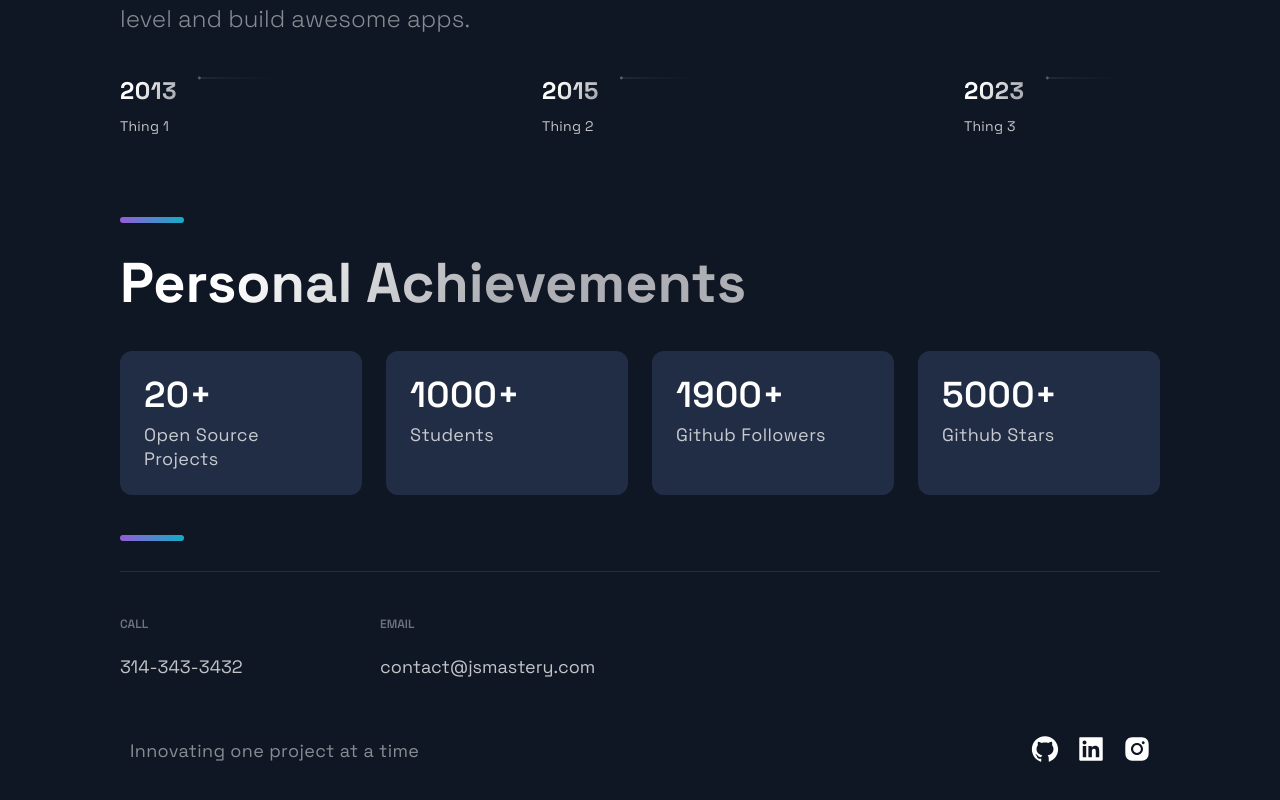
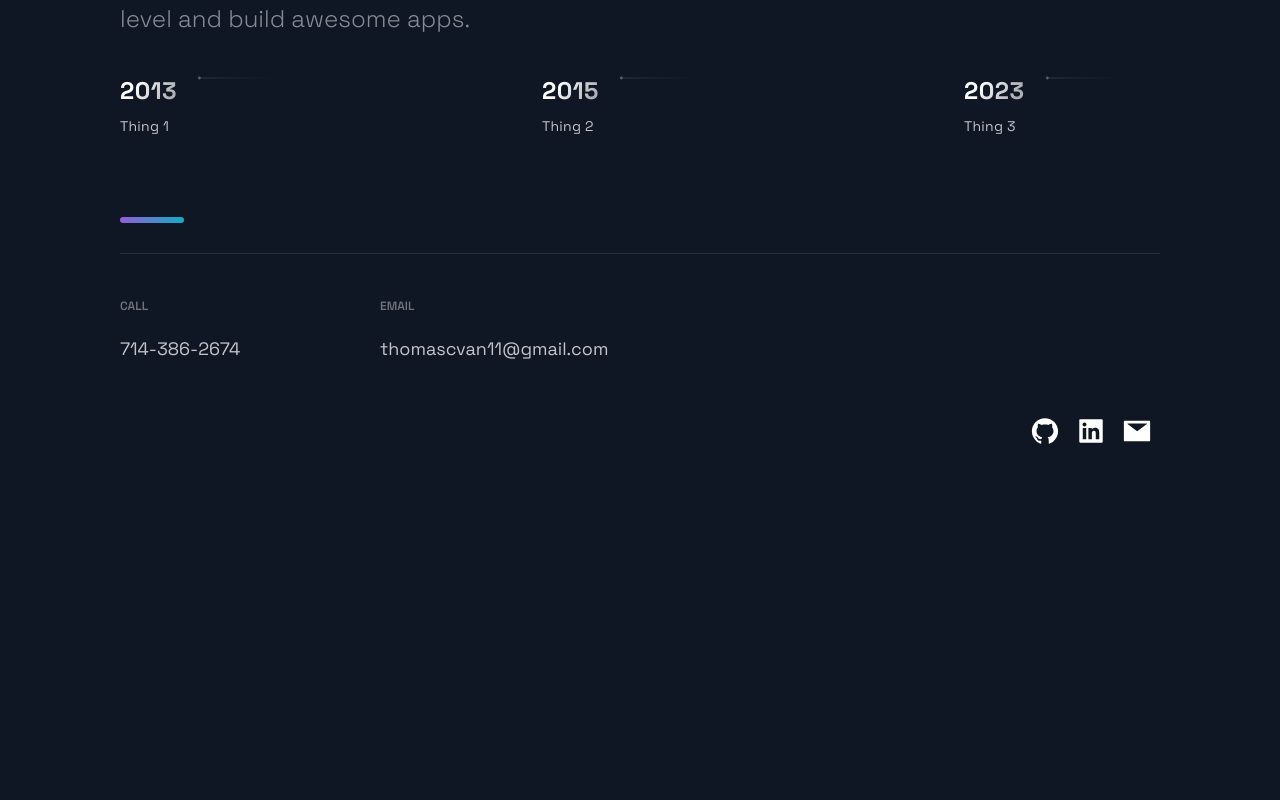
Before and after one commit to thomascvan/thomascvan.github.io, a Next.js app: page / in a window 1280 px wide. Shown: the part 1338-2138 px from the top of the page. After the commit the page ends 1846 px from the top, so only its background shows below. Built offline with nearby package versions, Linux system fonts and the light colour scheme.

Commit message:
updated footer

```diff
--- a/src/components/Footer/Footer.js
+++ b/src/components/Footer/Footer.js
@@ -1,5 +1,5 @@
 import React from 'react';
-import { AiFillGithub, AiFillInstagram, AiFillLinkedin } from 'react-icons/ai';
+import { AiFillGithub, AiFillMail, AiFillLinkedin } from 'react-icons/ai';
 
 import { SocialIcons } from '../Header/HeaderStyles';
 import { CompanyContainer, FooterWrapper, LinkColumn, LinkItem, LinkList, LinkTitle, Slogan, SocialContainer, SocialIconsContainer } from './FooterStyles';
@@ -10,28 +10,28 @@ const Footer = () => {
       <LinkList>
         <LinkColumn>
           <LinkTitle>Call</LinkTitle>
-          <LinkItem href="tel:314-343-3432">314-343-3432</LinkItem>
+          <LinkItem href="tel:714-386-2674">714-386-2674</LinkItem>
         </LinkColumn>
         <LinkColumn>
           <LinkTitle>Email</LinkTitle>
-          <LinkItem href="mailto:contact@jsmastery.com">
-            contact@jsmastery.com
+          <LinkItem href="mailto:thomascvan11@gmail.com">
+          thomascvan11@gmail.com
           </LinkItem>
         </LinkColumn>
       </LinkList>
       <SocialIconsContainer>
         <CompanyContainer>
-          <Slogan>Innovating one project at a time</Slogan>
+          {/* <Slogan>Innovating one project at a time</Slogan> */}
         </CompanyContainer>
         <SocialContainer>
-          <SocialIcons href="https://google.com">
+          <SocialIcons href="https://github.com/thomascvan">
             <AiFillGithub size="3rem" />
           </SocialIcons>
-          <SocialIcons href="https://google.com">
+          <SocialIcons href="https://www.linkedin.com/in/thomascvan/">
             <AiFillLinkedin size="3rem" />
           </SocialIcons>
-          <SocialIcons href="https://google.com">
-            <AiFillInstagram size="3rem" />
+          <SocialIcons href="mailto:thomascvan11@gmail.com">
+          <AiFillMail size="3rem"/>
           </SocialIcons>
         </SocialContainer>
       </SocialIconsContainer>
--- a/src/pages/index.js
+++ b/src/pages/index.js
@@ -17,7 +17,7 @@ const Home = () => {
       <Projects />
       <Technologies />
       <Timeline />
-      <Acomplishments />
+      {/* <Acomplishments /> */}
     </Layout>
   );
 };
```
